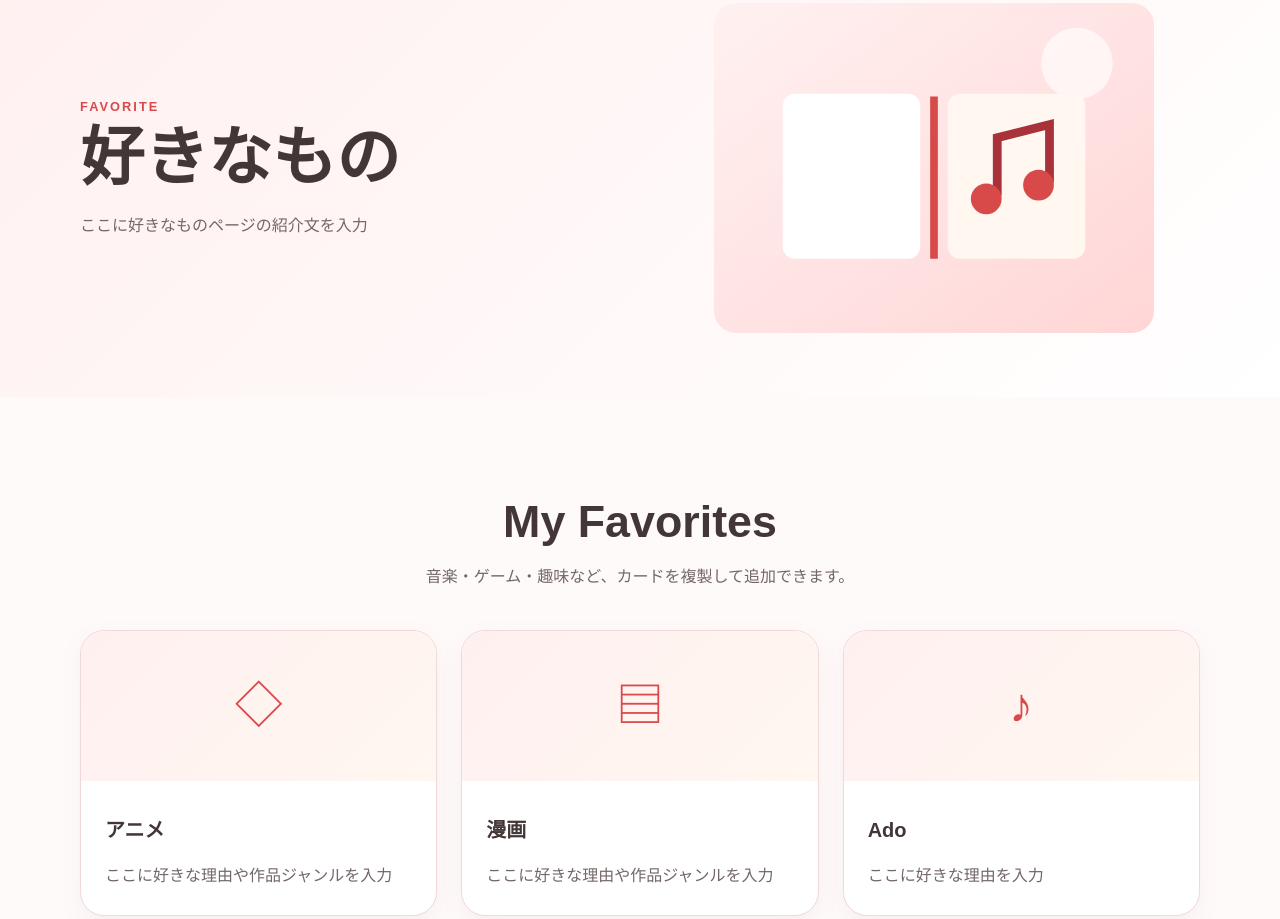
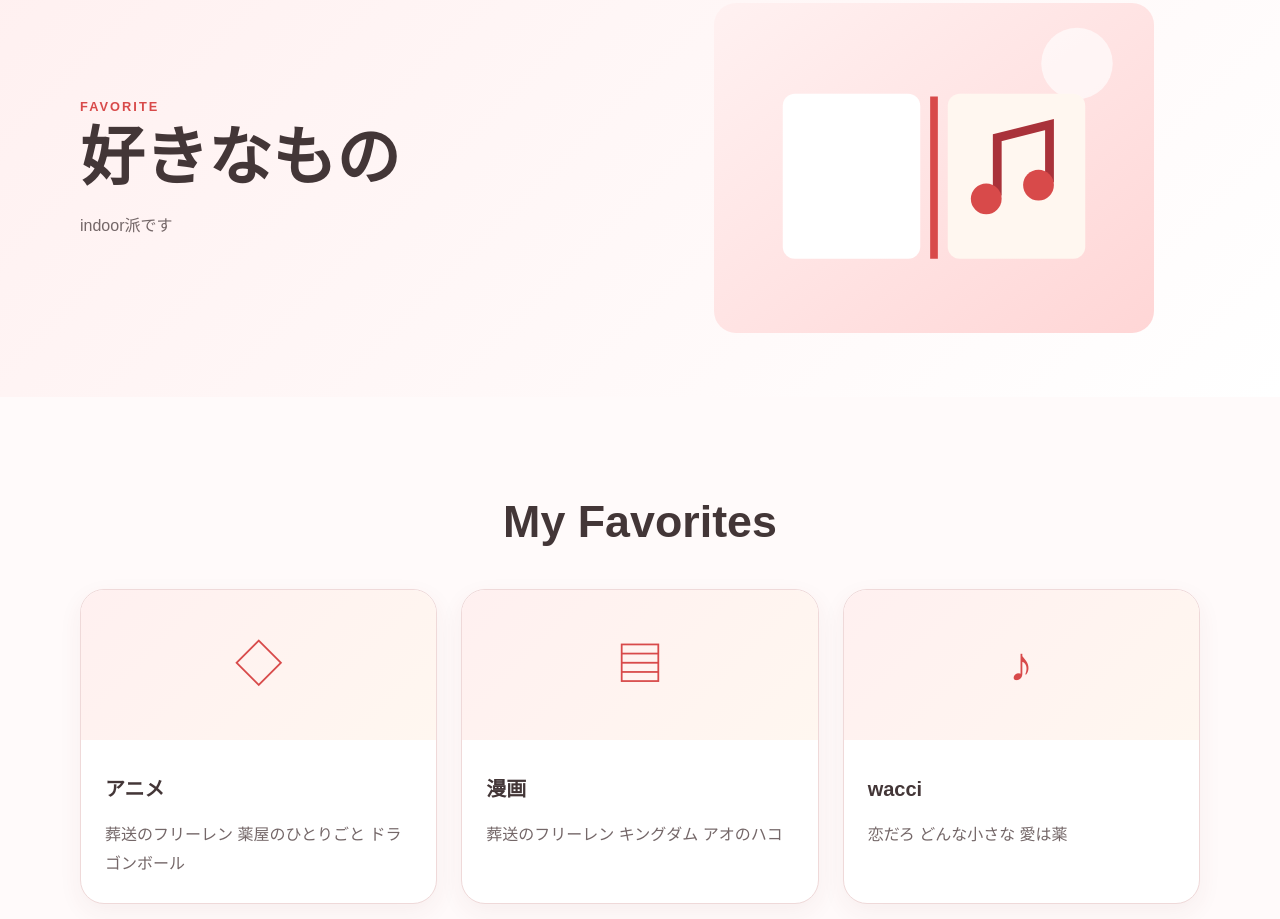
Before and after one commit to NakamuraHiroto/about-me, a plain HTML site: page favorite.html in a window 1280 px wide. Shown: the part 138-1057 px from the top of the page. Drawn offline with Linux system fonts and the light colour scheme.

Commit message:
楽しく

```diff
--- a/favorite.html
+++ b/favorite.html
@@ -43,7 +43,7 @@
         <div>
           <p class="section-heading__label">Favorite</p>
           <h1 class="page-hero__title">好きなもの</h1>
-          <p class="page-hero__text">ここに好きなものページの紹介文を入力</p>
+          <p class="page-hero__text">indoor派です</p>
         </div>
         <img class="page-hero__image" src="img/favorite.svg" alt="本や音楽を楽しむイラスト">
       </div>
@@ -54,7 +54,7 @@
         <div class="section-heading fade-in">
           <h2 class="section-heading__title">My Favorites</h2>
           <p class="section-heading__text">
-            音楽・ゲーム・趣味など、カードを複製して追加できます。
+
           </p>
         </div>
 
@@ -63,7 +63,7 @@
             <div class="favorite-card__visual" aria-hidden="true">◇</div>
             <div class="favorite-card__body">
               <h3 class="card__title">アニメ</h3>
-              <p class="card__text">ここに好きな理由や作品ジャンルを入力</p>
+              <p class="card__text">葬送のフリーレン 薬屋のひとりごと ドラゴンボール</p>
             </div>
           </article>
 
@@ -71,15 +71,15 @@
             <div class="favorite-card__visual" aria-hidden="true">▤</div>
             <div class="favorite-card__body">
               <h3 class="card__title">漫画</h3>
-              <p class="card__text">ここに好きな理由や作品ジャンルを入力</p>
+              <p class="card__text">葬送のフリーレン キングダム アオのハコ</p>
             </div>
           </article>
 
           <article class="card favorite-card fade-in">
             <div class="favorite-card__visual" aria-hidden="true">♪</div>
             <div class="favorite-card__body">
-              <h3 class="card__title">Ado</h3>
-              <p class="card__text">ここに好きな理由を入力</p>
+              <h3 class="card__title">wacci</h3>
+              <p class="card__text">恋だろ どんな小さな 愛は薬</p>
             </div>
           </article>
         </div>
```
Also changed, not shown: about.html (+1 -1 lines).
